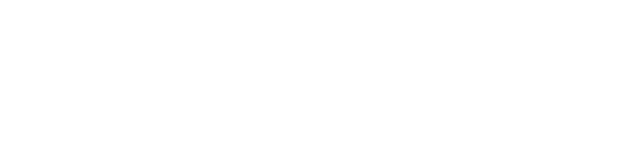
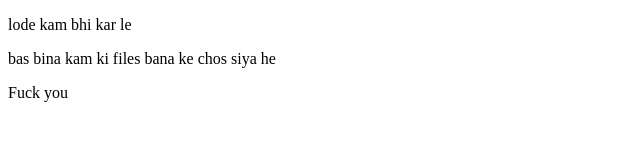
Before and after one commit to daxp472/CODINGGITA, a plain HTML site: page 00.Live/index.html in a window 1280 px wide. Shown: the whole page, without its empty margins (0-640 px from the left). Drawn offline with Linux system fonts and the light colour scheme.

Commit message:
Update index.html

```diff
--- a/00.Live/index.html
+++ b/00.Live/index.html
@@ -6,6 +6,9 @@
     <title>Live</title>
   </head>
   <body>
+    <p> lode kam bhi kar le </p>
+    <div> bas bina kam ki files bana ke chos siya he </div>
+    <p> Fuck you </p>
     <script src="index.js"></script>
   </body>
 </html>
```
